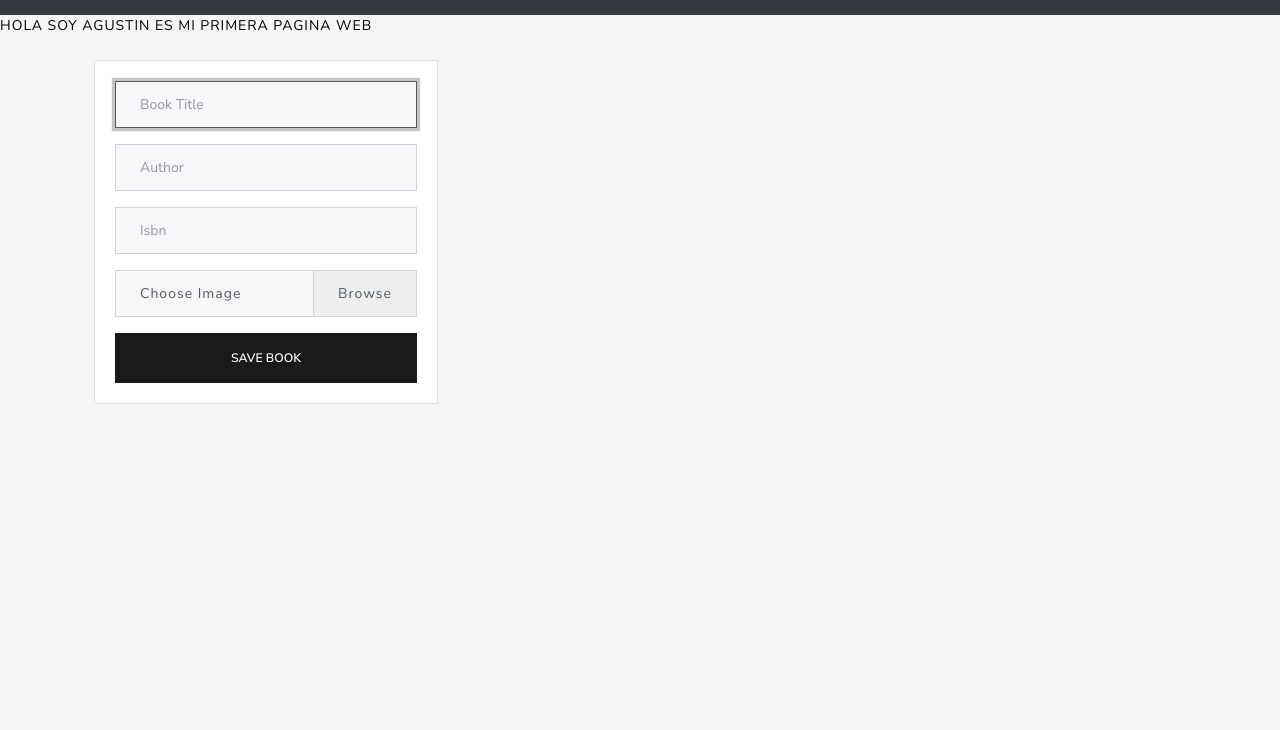
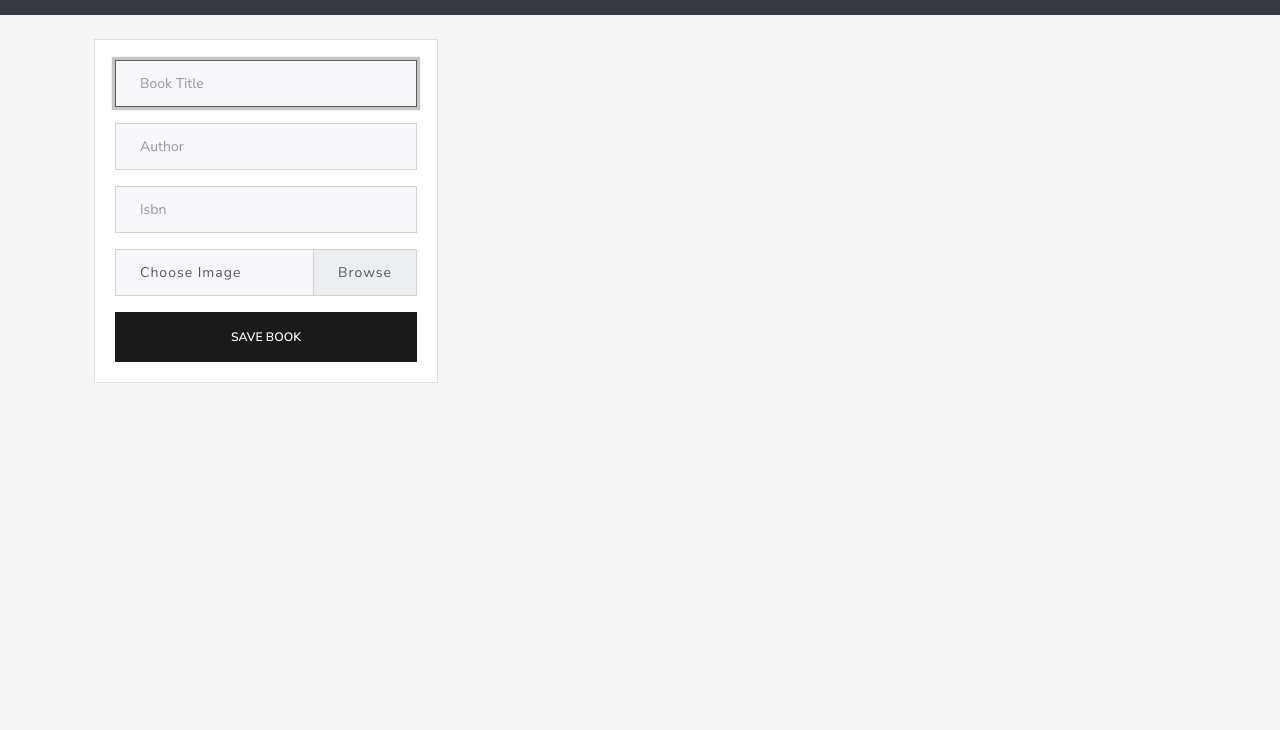
Before and after one commit to aostorero/js-fullstack-aostorero, a website built with webpack: page frontend/index.html in a window 1280 px wide. Shown: the part 70-800 px from the top of the page. Built offline with nearby package versions, Linux system fonts and the light colour scheme; no server answers.

Commit message:
finished index

```diff
--- a/frontend/index.html
+++ b/frontend/index.html
@@ -18,7 +18,6 @@
         </div>
     </nav>
 
-    <div>HOLA SOY AGUSTIN ES MI PRIMERA PAGINA WEB</div>
 
     <div class="container p-4">
         <div class="row">
```
